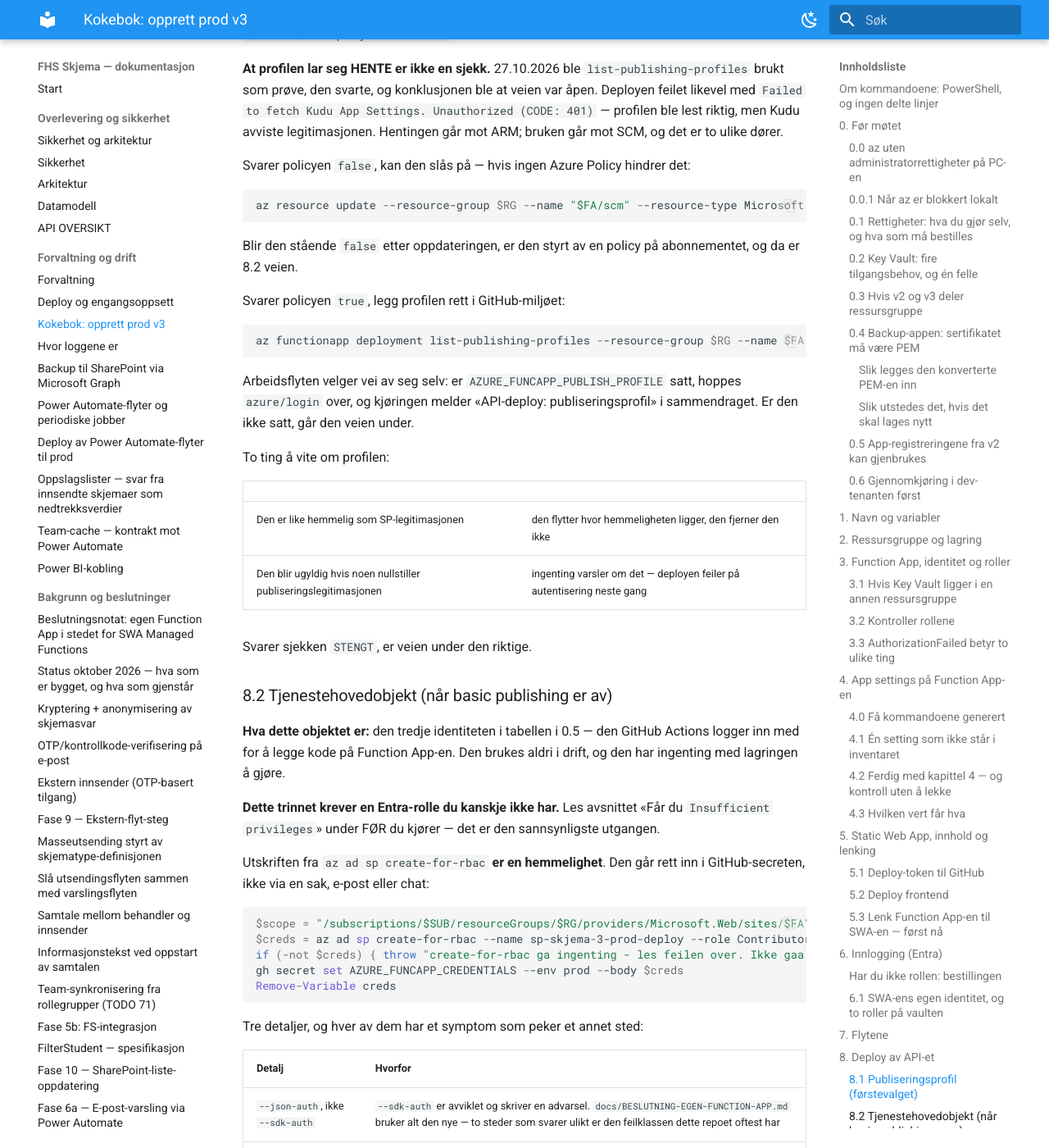
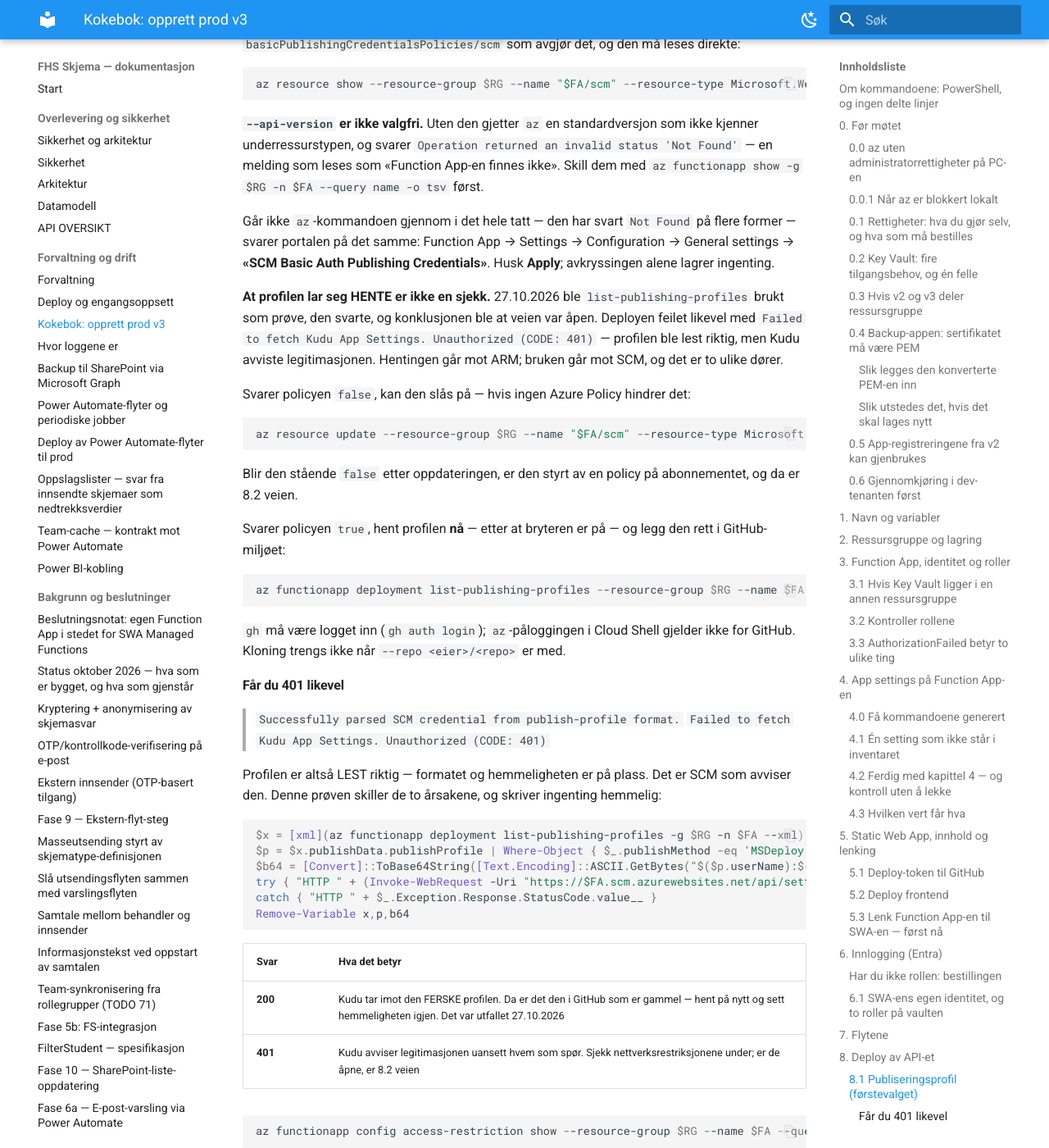
Before and after one commit to jachrist/skjema-swa, an MkDocs documentation site: the page built from docs/KOKEBOK-PROD-V3.md, in a window 1280 px wide and 1400 px high, scrolled down 37848 px. Shown: the whole window at 82% size. Built offline with MkDocs 1.6.1 and Material for MkDocs 9.7.7, drawn with Linux system fonts in a browser that asks for light colours; some of the changed text lies outside the part shown.

````diff
--- a/docs/KOKEBOK-PROD-V3.md
+++ b/docs/KOKEBOK-PROD-V3.md
@@ -1676,6 +1676,15 @@ trenger verken app-registrering, bestilling eller venting.
 SCM-endepunkt, uten noen Entra-identitet. Da faller hele resten av dette
 kapitlet bort.
 
+**REKKEFØLGEN ER DET VIKTIGSTE I DETTE AVSNITTET.** Slå på bryteren FØRST,
+hent profilen ETTERPÅ. En profil hentet mens basic auth var av, virker ikke —
+heller ikke etter at bryteren er slått på. Den må hentes på nytt.
+
+Gjennomkjøringen 27.10.2026 gikk i nettopp den fella: profilen ble hentet,
+bryteren slått på, deployen kjørt på nytt med den GAMLE profilen, og
+feilmeldingen var den samme 401 som før. Det så ut som at bryteren ikke
+hjalp.
+
 Forutsetningen er at **basic auth på SCM** er påslått på ressursen. Det er
 policyen `basicPublishingCredentialsPolicies/scm` som avgjør det, og den må
 leses direkte:
@@ -1688,6 +1697,11 @@ az resource show --resource-group $RG --name "$FA/scm" --resource-type Microsoft
 som ikke kjenner underressurstypen, og svarer `Operation returned an invalid
 status 'Not Found'` — en melding som leses som «Function App-en finnes ikke».
 Skill dem med `az functionapp show -g $RG -n $FA --query name -o tsv` først.
+
+Går ikke `az`-kommandoen gjennom i det hele tatt — den har svart
+`Not Found` på flere former — svarer portalen på det samme: Function App →
+Settings → Configuration → General settings → **«SCM Basic Auth Publishing
+Credentials»**. Husk **Apply**; avkryssingen alene lagrer ingenting.
 
 **At profilen lar seg HENTE er ikke en sjekk.** 27.10.2026 ble
 `list-publishing-profiles` brukt som prøve, den svarte, og konklusjonen ble at
@@ -1705,10 +1719,41 @@ az resource update --resource-group $RG --name "$FA/scm" --resource-type Microso
 Blir den stående `false` etter oppdateringen, er den styrt av en policy på
 abonnementet, og da er 8.2 veien.
 
-Svarer policyen `true`, legg profilen rett i GitHub-miljøet:
+Svarer policyen `true`, hent profilen **nå** — etter at bryteren er på — og
+legg den rett i GitHub-miljøet:
 
 ```powershell
 az functionapp deployment list-publishing-profiles --resource-group $RG --name $FA --xml | gh secret set AZURE_FUNCAPP_PUBLISH_PROFILE --env prod
+```
+
+`gh` må være logget inn (`gh auth login`); `az`-påloggingen i Cloud Shell
+gjelder ikke for GitHub. Kloning trengs ikke når `--repo <eier>/<repo>` er med.
+
+#### Får du 401 likevel
+
+> `Successfully parsed SCM credential from publish-profile format.`
+> `Failed to fetch Kudu App Settings. Unauthorized (CODE: 401)`
+
+Profilen er altså LEST riktig — formatet og hemmeligheten er på plass. Det er
+SCM som avviser den. Denne prøven skiller de to årsakene, og skriver ingenting
+hemmelig:
+
+```powershell
+$x = [xml](az functionapp deployment list-publishing-profiles -g $RG -n $FA --xml)
+$p = $x.publishData.publishProfile | Where-Object { $_.publishMethod -eq 'MSDeploy' }
+$b64 = [Convert]::ToBase64String([Text.Encoding]::ASCII.GetBytes("$($p.userName):$($p.userPWD)"))
+try { "HTTP " + (Invoke-WebRequest -Uri "https://$FA.scm.azurewebsites.net/api/settings" -Headers @{Authorization="Basic $b64"} -UseBasicParsing).StatusCode }
+catch { "HTTP " + $_.Exception.Response.StatusCode.value__ }
+Remove-Variable x,p,b64
+```
+
+| Svar | Hva det betyr |
+|---|---|
+| **200** | Kudu tar imot den FERSKE profilen. Da er det den i GitHub som er gammel — hent på nytt og sett hemmeligheten igjen. Det var utfallet 27.10.2026 |
+| **401** | Kudu avviser legitimasjonen uansett hvem som spør. Sjekk nettverksrestriksjonene under; er de åpne, er 8.2 veien |
+
+```powershell
+az functionapp config access-restriction show --resource-group $RG --name $FA --query "{hoved: ipSecurityRestrictions[].name, scm: scmIpSecurityRestrictions[].name, scmArverHoved: scmIpSecurityRestrictionsUseMain}"
 ```
 
 Arbeidsflyten velger vei av seg selv: er `AZURE_FUNCAPP_PUBLISH_PROFILE` satt,
@@ -1722,7 +1767,7 @@ To ting å vite om profilen:
 | Den er like hemmelig som SP-legitimasjonen | den flytter hvor hemmeligheten ligger, den fjerner den ikke |
 | Den blir ugyldig hvis noen nullstiller publiseringslegitimasjonen | ingenting varsler om det — deployen feiler på autentisering neste gang |
 
-Svarer sjekken `STENGT`, er veien under den riktige.
+Lar policyen seg ikke slå på, er veien under den riktige.
 
 ### 8.2 Tjenestehovedobjekt (når basic publishing er av)
 
@@ -2076,7 +2121,7 @@ v2 er borte.
 | `Resource <navn> of type Microsoft.Web/Sites doesn't exist` | **To ting:** feil navn, ELLER at deploy-objektet ikke ser ressursen. Workflowen lister nå det den ser, så de to kan skilles. Konvensjonen er `fa-skjema-3-<miljø>` — ikke visningsnavnet på SWA-en ved siden av | 8 |
 | `Deploy verifisert: prod kjører <sha>` etter en PILOT-deploy | Merkelappen sto fast på «prod» etter at de to workflowene ble slått sammen. Sjekken var riktig og traff pilot — det var navnet som løy. Verste sorten: et sammendrag ingen mistror, som sier at prod er oppdatert når prod ikke er rørt | `deploy-prod.yml` |
 | «SWA-token fra hemmeligheten» med ingenting etter | Linja skrev ut VALGET (`swa_token_secret`), og en kjøring uten eget valg bruker miljøets standard. Den svarte ikke på det eneste den finnes for: hvilken SWA ble truffet | `deploy-prod.yml` |
-| `Failed to fetch Kudu App Settings. Unauthorized (CODE: 401)` med publiseringsprofil | Profilen er LEST riktig — meldingen over sier «Successfully parsed SCM credential». Det er SCM som avviser den. Nesten alltid at basic auth på SCM er av. At profilen lot seg HENTE beviser ikke det motsatte: hentingen går mot ARM, bruken mot SCM | 8.1 |
+| `Failed to fetch Kudu App Settings. Unauthorized (CODE: 401)` med publiseringsprofil | **To ting:** basic auth på SCM er av, ELLER profilen ble hentet FØR den ble slått på. Den andre ser ut som at bryteren ikke hjalp — samme 401 etterpå. Profilen må hentes på nytt. Prøv den ferske mot `/api/settings` fra Cloud Shell: 200 betyr at det er den i GitHub som er gammel | 8.1 |
 | `Operation returned an invalid status 'Not Found'` på `basicPublishingCredentialsPolicies` | **To ting:** Function App-en finnes ikke, ELLER `--api-version` mangler og `az` gjettet en versjon som ikke kjenner underressurstypen | 8.1 |
 | «Vi må bestille en app-registrering for å deploye API-et» | **Ikke nødvendigvis.** `Azure/functions-action` tar en publiseringsprofil og trenger da ingen Entra-identitet. Hele kapittel 8.2 — og ventetiden på `Application Administrator` — faller bort når basic publishing er påslått. Sjekk det FØR du bestiller | 8.1 |
 | `Unexpected input(s) 'deployment_environment'` | **Advarselen peker feil vei:** `@v1` løses til taggen, og dens `action.yml` erklærer bare 11 inputs. Men det er en docker-action — løperen eksporterer `with:`-nøklene som `INPUT_*` uansett, og beholderen leser den. Preview VIRKER. Konsekvensen er at en SKRIVEFEIL i navnet ville vært like stille | `deploy-prod.yml` |
````
